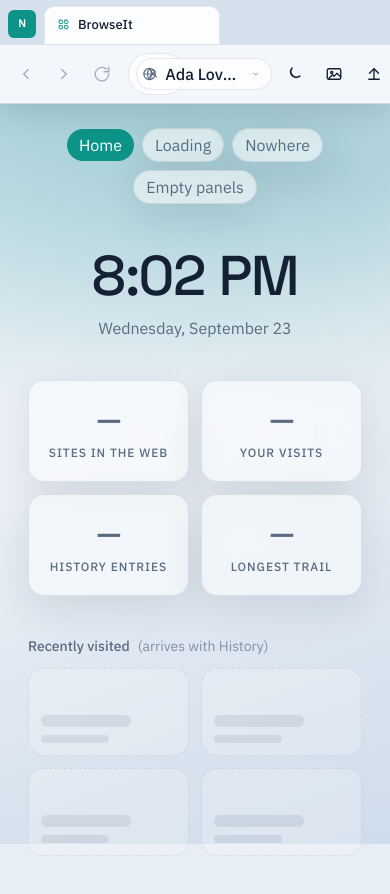
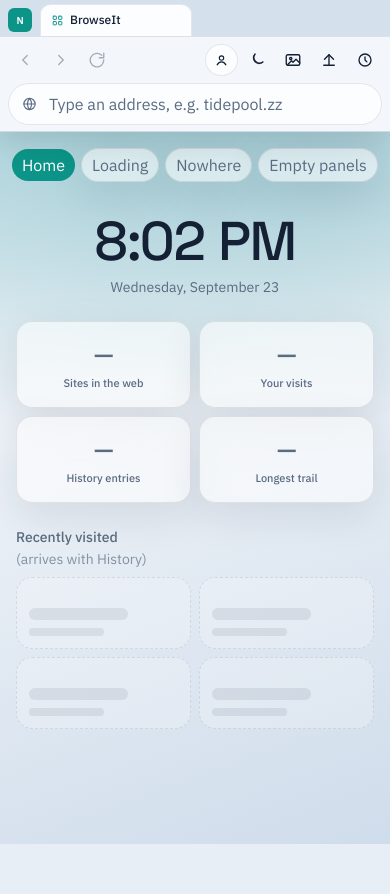
Before and after one commit to FaizanShah10/BrowseIt, a Next.js app: page / in a window 390 px wide. Shown: the top 894 px of the page. After the commit the page ends 844 px from the top, so only its background shows below. Built offline with nearby package versions, Linux system fonts and the light colour scheme.

Commit message:
refactor: enhance UI components with responsive design adjustments and improved styling

```diff
--- a/app/globals.css
+++ b/app/globals.css
@@ -95,6 +95,7 @@ body {
   color: var(--foreground);
   font-family: var(--font-body);
   -webkit-font-smoothing: antialiased;
+  overflow-x: hidden;
 }
 
 button,
@@ -128,8 +129,9 @@ select {
   display: inline-flex;
   align-items: center;
   justify-content: center;
-  width: 36px;
-  height: 36px;
+  width: 34px;
+  height: 34px;
+  flex-shrink: 0;
   border-radius: 999px;
   border: 1px solid transparent;
   background: transparent;
@@ -140,6 +142,20 @@ select {
     border-color 160ms ease,
     opacity 160ms ease,
     transform 160ms ease;
+}
+
+@media (min-width: 640px) {
+  .chrome-btn {
+    width: 36px;
+    height: 36px;
+  }
+}
+
+@media (max-width: 379px) {
+  .chrome-btn {
+    width: 32px;
+    height: 32px;
+  }
 }
 
 .chrome-btn:hover:not(:disabled) {
@@ -168,11 +184,25 @@ select {
   backdrop-filter: blur(var(--glass-blur));
   -webkit-backdrop-filter: blur(var(--glass-blur));
   box-shadow: 0 8px 28px rgba(10, 16, 28, 0.12);
+  padding-top: env(safe-area-inset-top);
+  padding-left: env(safe-area-inset-left);
+  padding-right: env(safe-area-inset-right);
 }
 
 .chrome-titlebar {
   background: var(--chrome-titlebar);
-  min-height: 36px;
+  min-height: 32px;
+}
+
+@media (min-width: 640px) {
+  .chrome-titlebar {
+    min-height: 36px;
+  }
+}
+
+.chrome-actions {
+  min-width: 0;
+  max-width: 100%;
 }
 
 .chrome-surface-tab {
--- a/components/browser/BrowserShell.tsx
+++ b/components/browser/BrowserShell.tsx
@@ -128,8 +128,9 @@ export function BrowserShell() {
           onPersonChange={setPersonName}
         />
 
-        <main className="mx-auto flex w-full max-w-6xl flex-1 flex-col px-3 py-6 sm:px-4 sm:py-8">          {/* Issue #3 only: preview shells without navigation logic. */}
-          <div className="mb-5 flex flex-wrap items-center justify-center gap-2">
+        <main className="mx-auto flex w-full max-w-6xl flex-1 flex-col px-3 py-4 sm:px-4 sm:py-6 md:py-8">
+          {/* Issue #3 only: preview shells without navigation logic. */}
+          <div className="mb-4 flex flex-wrap items-center justify-center gap-1.5 sm:mb-5 sm:gap-2">
             {(
               [
                 ["idle", "Home"],
@@ -140,7 +141,7 @@ export function BrowserShell() {
               <button
                 key={id}
                 type="button"
-                className={`rounded-full px-3 py-1 text-xs font-medium transition ${
+                className={`rounded-full px-2.5 py-1 text-[11px] font-medium transition sm:px-3 sm:text-xs ${
                   preview === id
                     ? "bg-[var(--accent)] text-white"
                     : "glass text-[var(--muted)] hover:text-[var(--foreground)]"
@@ -152,7 +153,7 @@ export function BrowserShell() {
             ))}
             <button
               type="button"
-              className={`rounded-full px-3 py-1 text-xs font-medium transition ${
+              className={`rounded-full px-2.5 py-1 text-[11px] font-medium transition sm:px-3 sm:text-xs ${
                 showEmptyPanel
                   ? "bg-[var(--accent)] text-white"
                   : "glass text-[var(--muted)] hover:text-[var(--foreground)]"
@@ -170,7 +171,7 @@ export function BrowserShell() {
         </main>
 
         {backgroundMode === "picture" && ready ? (
-          <p className="pointer-events-none absolute bottom-3 left-3 z-10 text-[11px] text-white/80 drop-shadow sm:bottom-4 sm:left-4">
+          <p className="pointer-events-none absolute bottom-[max(0.75rem,env(safe-area-inset-bottom))] left-[max(0.75rem,env(safe-area-inset-left))] z-10 max-w-[70%] text-[10px] text-white/80 drop-shadow sm:bottom-4 sm:left-4 sm:max-w-none sm:text-[11px]">
             {picture.credit}
           </p>
         ) : null}
--- a/components/browser/ChromeHeader.tsx
+++ b/components/browser/ChromeHeader.tsx
@@ -31,6 +31,10 @@ type ChromeHeaderProps = {
 /**
  * Two-tier browser chrome: title strip + nav/address row.
  * One surface only — the “BrowseIt” chip is decorative window chrome, not a tab strip.
+ *
+ * Breakpoints (CSS grid, single action cluster — no duplicate DOM):
+ * - < md: nav + actions on row 1, address full-width on row 2
+ * - md+: single toolbar row
  */
 export function ChromeHeader({
   address,
@@ -55,31 +59,28 @@ export function ChromeHeader({
 
   return (
     <header className="browser-chrome sticky top-0 z-20">
-      {/* Title strip — single surface label (not multi-tab). */}
-      <div className="chrome-titlebar flex items-end gap-2 px-2 pt-1.5 sm:px-3">
+      <div className="chrome-titlebar flex items-end gap-2 px-2 pt-1 sm:px-3 sm:pt-1.5">
         <div
-          className="mb-1.5 flex h-7 w-7 shrink-0 items-center justify-center rounded-md bg-[var(--accent)] text-[11px] font-bold tracking-tight text-white"
+          className="mb-1 flex h-6 w-6 shrink-0 items-center justify-center rounded-md bg-[var(--accent)] text-[10px] font-bold tracking-tight text-white sm:mb-1.5 sm:h-7 sm:w-7 sm:text-[11px]"
           aria-hidden="true"
         >
           N
         </div>
 
         <div
-          className="chrome-surface-tab relative flex max-w-[11rem] flex-1 items-center gap-2 rounded-t-[10px] px-3 py-2 sm:max-w-[14rem]"
+          className="chrome-surface-tab relative flex max-w-[9.5rem] flex-1 items-center gap-1.5 rounded-t-[10px] px-2.5 py-1.5 sm:max-w-[14rem] sm:gap-2 sm:px-3 sm:py-2"
           title="BrowseIt is one surface — tabs are out of scope"
         >
           <IconGrid size={13} className="shrink-0 text-[var(--accent)]" />
-          <span className="truncate text-[13px] font-medium">BrowseIt</span>
+          <span className="truncate text-[12px] font-medium sm:text-[13px]">BrowseIt</span>
         </div>
       </div>
 
-      {/* Navigation + address row */}
-      <div className="chrome-toolbar grid grid-cols-[auto_minmax(0,1fr)_auto] items-center gap-2 px-2 py-2 sm:gap-3 sm:px-3">
+      <div className="chrome-toolbar px-2 py-1.5 sm:px-3 sm:py-2">
+        <div className="grid grid-cols-[auto_minmax(0,1fr)] items-center gap-x-1 gap-y-1.5 sm:gap-x-2 md:grid-cols-[auto_minmax(0,1fr)_auto] md:gap-3">
           <NavControls canGoBack={false} canGoForward={false} />
 
-        <AddressBar value={address} onChange={onAddressChange} />
-
-        <div className="flex items-center gap-1 sm:gap-1.5">
+          <div className="chrome-actions flex min-w-0 items-center justify-end gap-0.5 sm:gap-1 md:col-start-3 md:row-start-1 md:gap-1.5">
             <PersonPicker value={personName} onChange={onPersonChange} />
 
             <button
@@ -125,16 +126,24 @@ export function ChromeHeader({
               <IconHistory />
             </button>
 
-          <span className="chrome-divider mx-1 hidden h-5 w-px sm:block" aria-hidden="true" />
+            <span
+              className="chrome-divider mx-0.5 hidden h-5 w-px md:mx-1 md:block"
+              aria-hidden="true"
+            />
 
             <div
-            className="chrome-avatar hidden h-8 w-8 items-center justify-center rounded-full text-[11px] font-semibold tracking-wide text-white sm:flex"
+              className="chrome-avatar hidden h-8 w-8 items-center justify-center rounded-full text-[11px] font-semibold tracking-wide text-white lg:flex"
               aria-hidden="true"
               title={personName}
             >
               {initials}
             </div>
           </div>
+
+          <div className="col-span-2 min-w-0 md:col-span-1 md:col-start-2 md:row-start-1">
+            <AddressBar value={address} onChange={onAddressChange} />
+          </div>
+        </div>
       </div>
     </header>
   );
--- a/components/browser/IdleHome.tsx
+++ b/components/browser/IdleHome.tsx
@@ -15,21 +15,21 @@ const STAT_LABELS = [
  */
 export function IdleHome() {
   return (
-    <div className="mx-auto flex w-full max-w-4xl flex-col items-center gap-10 px-4 pb-16 pt-6 sm:pt-10">
+    <div className="mx-auto flex w-full max-w-4xl flex-col items-center gap-6 px-1 pb-20 pt-4 sm:gap-8 sm:px-2 sm:pb-16 sm:pt-8 md:gap-10 md:pt-10">
       <LiveClock />
 
       {/* Stat values are wired in Visit / Search module issues, not here. */}
-      <div className="grid w-full grid-cols-2 gap-3 sm:grid-cols-4">
+      <div className="grid w-full grid-cols-2 gap-2 sm:gap-3 md:grid-cols-4">
         {STAT_LABELS.map((label, index) => (
           <div
             key={label}
-            className="glass animate-fade-up rounded-[var(--radius)] px-4 py-5 text-center"
+            className="glass animate-fade-up rounded-[var(--radius)] px-3 py-4 text-center sm:px-4 sm:py-5"
             style={{ animationDelay: `${80 + index * 60}ms` }}
           >
-            <div className="font-display text-3xl font-semibold tracking-tight text-[var(--muted)] sm:text-4xl">
+            <div className="font-display text-2xl font-semibold tracking-tight text-[var(--muted)] sm:text-3xl md:text-4xl">
               —
             </div>
-            <div className="mt-2 text-xs font-medium uppercase tracking-[0.08em] text-[var(--muted)] sm:text-[13px] sm:normal-case sm:tracking-normal">
+            <div className="mt-1.5 text-[11px] leading-snug font-medium text-[var(--muted)] sm:mt-2 sm:text-xs md:text-[13px]">
               {label}
             </div>
           </div>
@@ -37,15 +37,17 @@ export function IdleHome() {
       </div>
 
       <div className="w-full">
-        <p className="mb-3 text-sm font-medium text-[var(--muted)]">
+        <p className="mb-2 text-sm font-medium text-[var(--muted)] sm:mb-3">
           Recently visited
-          <span className="ml-2 font-normal opacity-70">(arrives with History)</span>
+          <span className="mt-0.5 block font-normal opacity-70 sm:mt-0 sm:ml-2 sm:inline">
+            (arrives with History)
+          </span>
         </p>
-        <div className="grid grid-cols-2 gap-3 sm:grid-cols-4">
+        <div className="grid grid-cols-2 gap-2 sm:gap-3 md:grid-cols-4">
           {Array.from({ length: 4 }).map((_, i) => (
             <div
               key={i}
-              className="flex min-h-[88px] flex-col justify-end rounded-[var(--radius)] border border-dashed border-[var(--surface-border)] bg-[var(--surface)]/40 p-3"
+              className="flex min-h-[72px] flex-col justify-end rounded-[var(--radius)] border border-dashed border-[var(--surface-border)] bg-[var(--surface)]/40 p-3 sm:min-h-[88px]"
               aria-hidden="true"
             >
               <div className="skeleton mb-2 h-3 w-2/3" />
--- a/components/browser/LiveClock.tsx
+++ b/components/browser/LiveClock.tsx
@@ -32,11 +32,13 @@ export function LiveClock() {
     : "\u00a0";
 
   return (
-    <div className="animate-fade-up text-center">
-      <p className="font-display text-[clamp(3.5rem,12vw,6.5rem)] font-medium leading-none tracking-tight tabular-nums">
+    <div className="animate-fade-up px-2 text-center">
+      <p className="font-display text-[clamp(2.75rem,14vw,6.5rem)] font-medium leading-none tracking-tight tabular-nums">
         {time}
       </p>
-      <p className="mt-3 text-base text-[var(--muted)] sm:text-lg">{date}</p>
+      <p className="mt-2 text-sm text-[var(--muted)] sm:mt-3 sm:text-base md:text-lg">
+        {date}
+      </p>
     </div>
   );
 }
--- a/components/browser/PersonPicker.tsx
+++ b/components/browser/PersonPicker.tsx
@@ -19,6 +19,7 @@ export function PersonPicker({
   const rootRef = useRef<HTMLDivElement>(null);
   const listId = useId();
   const current = value;
+  const firstName = current.split(/\s+/)[0] ?? current;
 
   useEffect(() => {
     if (!open) return;
@@ -35,15 +36,20 @@ export function PersonPicker({
     <div ref={rootRef} className="relative">
       <button
         type="button"
-        className="inline-flex h-8 max-w-[8.5rem] items-center gap-1.5 rounded-full border border-[var(--surface-border)] bg-[var(--address-bg)] px-2.5 text-[13px] sm:max-w-[11rem] sm:gap-2 sm:px-3"
+        className="inline-flex h-8 items-center gap-1 rounded-full border border-[var(--surface-border)] bg-[var(--address-bg)] px-2 text-[12px] sm:h-8 sm:gap-1.5 sm:px-2.5 sm:text-[13px] lg:max-w-[11rem] lg:gap-2 lg:px-3"
         aria-haspopup="listbox"
         aria-expanded={open}
         aria-controls={listId}
+        aria-label={`Current person: ${current}`}
         onClick={() => setOpen((v) => !v)}
       >
         <IconPerson size={15} />
-        <span className="truncate font-medium">{current}</span>
-        <IconChevron size={14} className="opacity-60" />
+        {/* Icon-only on the narrowest phones; first name on tablet; full name on large. */}
+        <span className="hidden truncate font-medium min-[400px]:inline lg:hidden">
+          {firstName}
+        </span>
+        <span className="hidden truncate font-medium lg:inline">{current}</span>
+        <IconChevron size={14} className="hidden opacity-60 min-[400px]:inline" />
       </button>
 
       {open ? (
@@ -51,13 +57,13 @@ export function PersonPicker({
           id={listId}
           role="listbox"
           aria-label="People"
-          className="glass-strong absolute right-0 z-30 mt-2 min-w-[12rem] overflow-hidden rounded-[var(--radius-sm)] py-1 animate-fade-up"
+          className="glass-strong absolute right-0 z-30 mt-2 max-h-[min(16rem,50vh)] min-w-[12rem] overflow-y-auto overflow-x-hidden rounded-[var(--radius-sm)] py-1 animate-fade-up"
         >
           {SAMPLE_PEOPLE.map((name) => (
             <li key={name} role="option" aria-selected={name === current}>
               <button
                 type="button"
-                className="flex w-full px-3 py-2 text-left text-sm hover:bg-[var(--accent-soft)]"
+                className="flex w-full px-3 py-2.5 text-left text-sm hover:bg-[var(--accent-soft)]"
                 onClick={() => {
                   onChange?.(name);
                   setOpen(false);
--- a/components/publish/PublishForm.tsx
+++ b/components/publish/PublishForm.tsx
@@ -15,7 +15,7 @@ export function PublishForm({ open, onClose }: PublishFormProps) {
   if (!open) return null;
 
   return (
-    <div className="fixed inset-0 z-50 flex items-end justify-center sm:items-center sm:p-6">
+    <div className="fixed inset-0 z-50 flex items-end justify-center p-0 sm:items-center sm:p-6 md:p-8">
       <button
         type="button"
         className="absolute inset-0 bg-black/40 backdrop-blur-[2px]"
@@ -26,7 +26,7 @@ export function PublishForm({ open, onClose }: PublishFormProps) {
         role="dialog"
         aria-modal="true"
         aria-labelledby={titleId}
-        className="glass-strong relative z-10 flex max-h-[90vh] w-full max-w-lg flex-col overflow-hidden rounded-t-[var(--radius)] sm:rounded-[var(--radius)] animate-fade-up"
+        className="glass-strong relative z-10 flex max-h-[min(92vh,100%)] w-full max-w-lg flex-col overflow-hidden rounded-t-[var(--radius)] pb-[env(safe-area-inset-bottom)] sm:max-h-[90vh] sm:rounded-[var(--radius)] sm:pb-0 animate-fade-up"
       >
         <div className="flex items-center justify-between border-b border-[var(--surface-border)] px-5 py-4">
           <h2 id={titleId} className="font-display text-lg font-semibold">
```
Also changed, not shown: components/browser/LoadingPlaceholder.tsx (+8 -8 lines), components/browser/NowherePlaceholder.tsx (+8 -8 lines), components/browser/SidePanel.tsx (+6 -5 lines). Lines whose indentation alone changed are shown as unchanged.
